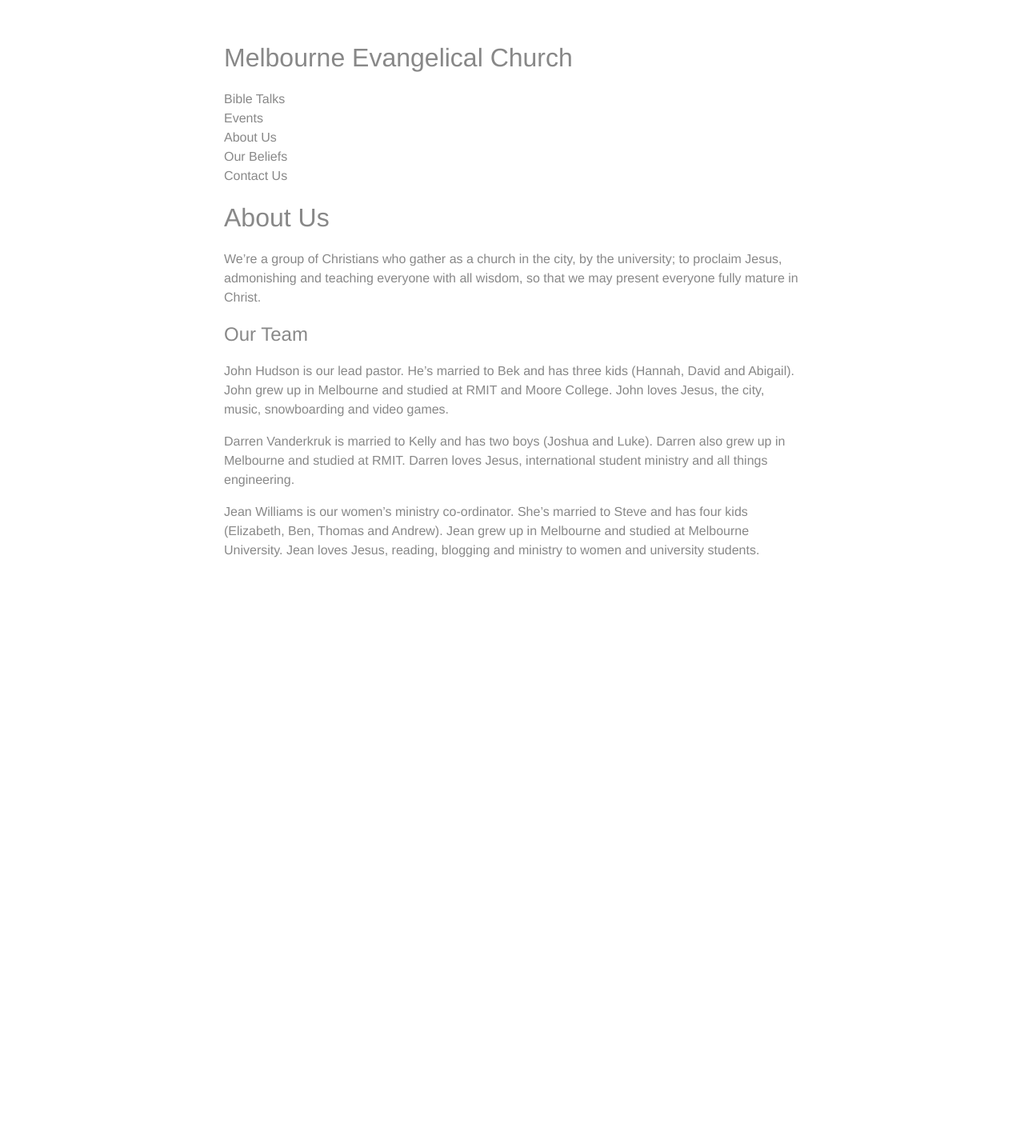
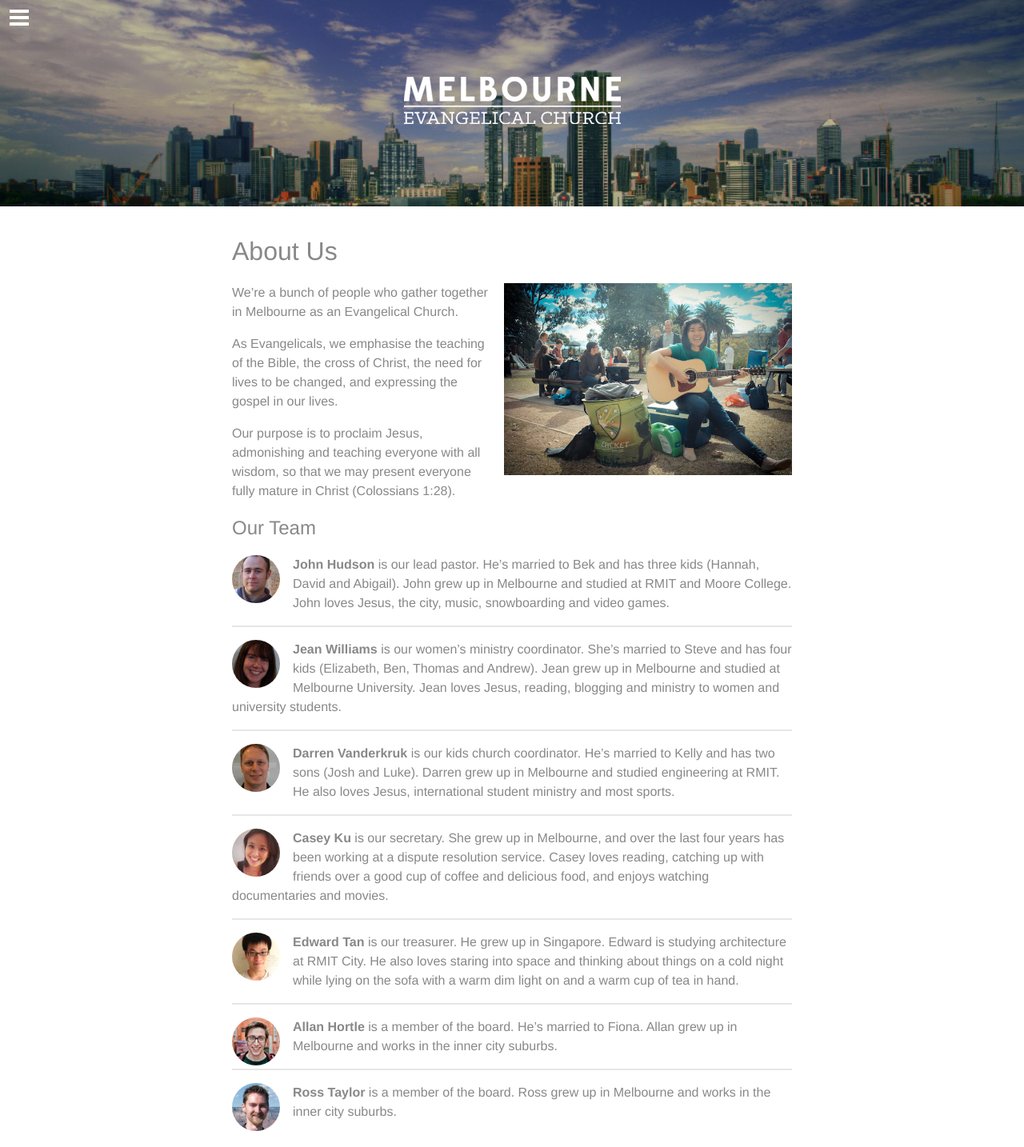
Before and after one commit to allanhortle/melbourneevangelicalchurch.com.au, a Jekyll site: the page built from about/index.markdown, in a window 1280 px wide. Shown: the whole page at 80% size. Built offline with Jekyll 4.4.1, drawn with Linux system fonts in a browser that asks for light colours; nearby versions of some CDN libraries; Markdown is read by kramdown in place of the engine named in the settings; before the commit the page ends 900 px from its top, so only the background shows below that.

Commit message:
adding new content from john

```diff
--- a/_layouts/default.html
+++ b/_layouts/default.html
@@ -5,27 +5,43 @@
 		<meta http-equiv="X-UA-Compatible" content="IE=edge,chrome=1">
 		<title>{{ page.title }} - Melbourne Evangelical</title>
 		<meta name="viewport" content="width=device-width">
-		<link rel="stylesheet" href="/css/main.css">
+		<link rel="stylesheet" href="/res/css/main.css">
 		<script src="//ajax.googleapis.com/ajax/libs/jquery/1.10.2/jquery.min.js"></script>
 
 	</head>
 	<body>
 
-		<div class="site">
 		<div class="header">
-			<h1 class="title"><a href="/">{{ site.name }}</a></h1>
 
+
+			<div class="hero">
+				<img src="/res/img/logo.png" alt="">
+			</div>
 			<nav>
-				<a href="/">Bible Talks</a>
-				<a href="/events/">Events</a>
-				<a href="/about/">About Us</a>
-				<a href="/beliefs/">Our Beliefs</a>
-				<a href="/contact/">Contact Us</a>
+				<input type="checkbox" id="toggle" />
+				<div>
+				    <label class="nav_toggle" for="toggle" onclick>
+				    	<span class="nav_ham"></span>
+				    	<span class="nav_ham"></span>
+				    	<span class="nav_ham"></span>
+				    </label>
+				    <ul class="menu">
+						<li><a href="/">Bible Talks</a></li>
+						<li><a href="/events/">Events</a></li>
+						<li><a href="/about/">About Us</a></li>
+						<li><a href="/beliefs/">Our Beliefs</a></li>
+						<li><a href="/contact/">Contact Us</a></li>
+				    </ul>
+				</div>
 			</nav>
 
 		</div>
+
+
+		<div class="content">
 			<h1>{{page.title}}</h1>
 		  {{ content }}
+		</div>
 
 	</body>
 </html>
--- a/about/index.markdown
+++ b/about/index.markdown
@@ -3,15 +3,47 @@ layout: default
 title:  "About Us"
 ---
 
-We’re a group of Christians who gather as a church in the city, by the university; to proclaim Jesus, admonishing and teaching everyone with all wisdom, so that we may present everyone fully mature in Christ.
+<img class="l-right" src="/res/img/about.jpg" height="240">
+We're a bunch of people who gather together in Melbourne as an Evangelical Church.
 
+As Evangelicals, we emphasise the teaching of the Bible, the cross of Christ, the need for lives to be changed, and expressing the gospel in our lives.
 
+Our purpose is to proclaim Jesus, admonishing and teaching everyone with all wisdom, so that we may present everyone fully mature in Christ (Colossians 1:28).
 
 Our Team
 --------
 
-John Hudson is our lead pastor. He’s married to Bek and has three kids (Hannah, David and Abigail). John grew up in Melbourne and studied at RMIT and Moore College. John loves Jesus, the city, music, snowboarding and video games.
+<img class="l-left avatar" src="/res/img/people/john.jpg" height="60">
+__John Hudson__ is our lead pastor. He’s married to Bek and has three kids (Hannah, David and Abigail). John grew up in Melbourne and studied at RMIT and Moore College. John loves Jesus, the city, music, snowboarding and video games.
 
-Darren Vanderkruk is married to Kelly and has two boys (Joshua and Luke). Darren also grew up in Melbourne and studied at RMIT. Darren loves Jesus, international student ministry and all things engineering.
+---
 
-Jean Williams is our women’s ministry co-ordinator. She’s married to Steve and has four kids (Elizabeth, Ben, Thomas and Andrew). Jean grew up in Melbourne and studied at Melbourne University. Jean loves Jesus, reading, blogging and ministry to women and university students.
+<img class="l-left avatar" src="/res/img/people/jean.jpg" height="60">
+__Jean Williams__ is our women’s ministry coordinator. She’s married to Steve and has four kids (Elizabeth, Ben, Thomas and Andrew). Jean grew up in Melbourne and studied at Melbourne University. Jean loves Jesus, reading, blogging and ministry to women and university students.
+
+---
+
+<img class="l-left avatar" src="/res/img/people/darren.jpg" height="60">
+__Darren Vanderkruk__ is our kids church coordinator. He's married to Kelly and has two sons (Josh and Luke). Darren grew up in Melbourne and studied engineering at RMIT. He also loves Jesus, international student ministry and most sports.
+
+---
+
+<img class="l-left avatar" src="/res/img/people/casey.jpg" height="60">
+__Casey Ku__ is our secretary. She grew up in Melbourne, and over the last four years has been working at a dispute resolution service. Casey loves reading, catching up with friends over a good cup of coffee and delicious food, and enjoys watching documentaries and movies.
+
+---
+
+<img class="l-left avatar" src="/res/img/people/edward.jpg" height="60">
+__Edward Tan__ is our treasurer. He grew up in Singapore. Edward is studying architecture at RMIT City. He also loves staring into space and thinking about things on a cold night while lying on the sofa with a warm dim light on and a warm cup of tea in hand.
+
+---
+
+<img class="l-left avatar" src="/res/img/people/allan.jpg" height="60">
+__Allan Hortle__ is a member of the board. He's married to Fiona. Allan grew up in Melbourne and works in the inner city suburbs. <br>
+
+---
+
+
+
+<img class="l-left avatar" src="/res/img/people/ross.jpg" height="60">
+__Ross Taylor__ is a member of the board. Ross grew up in Melbourne and works in the inner city suburbs.
--- a/css/main.css
+++ /dev/null
@@ -1,55 +0,0 @@
-* {
-  margin: 0;
-  padding: 0;
-}
-
-body {
-  background-color: #FFF;
-  color:#888;
-  font-family: Helvetica, Arial, sans-serif;
-  font-size: 1em;
-  line-height: 1.5em;
-  font-weight:300;
-  padding:32px;
-}
-
-h1,h2,h3,h4,h5,h6{
-  font-weight:400;
-  line-height: 1.5em;
-  margin:0.5em 0;
-}
-
-a {
-    color: inherit;
-    text-decoration:none
-}
-
-p{
-  margin:1em 0;
-}
-
-
-/*  L A Y O U T  */
-
-.site{
-    width:720px;
-    margin:auto;
-}
-
-nav a{
-  display:block;
-}
-
-/*
-|--------------------------------------------------------------------------
-| Modules
-|--------------------------------------------------------------------------
-|
-*/
-.map{
-  background-color: #ccc;
-}
-.map > iframe{
-  display: block;
-  height:320px;
-}
--- /dev/null
+++ b/res/css/main.css
@@ -0,0 +1,179 @@
+* {
+  margin: 0;
+  padding: 0;
+}
+
+body {
+  background-color: #FFF;
+  color:#888;
+  font-family: Helvetica, Arial, sans-serif;
+  font-size: 1em;
+  line-height: 1.5em;
+  font-weight:300;
+}
+
+h1,h2,h3,h4,h5,h6{
+  font-weight:400;
+  line-height: 1.5em;
+  margin:0.5em 0;
+}
+
+a {
+    color: inherit;
+    text-decoration:none
+}
+
+hr{
+  border:1px solid #e6e6e6;
+}
+
+p{
+  margin:1em 0;
+}
+
+
+/*  L A Y O U T  */
+
+.l-left{
+  float:left;
+}
+img.l-left{
+  margin:0 16px 16px 0;
+}
+
+.l-right{
+  float:right;
+}
+img.l-right{
+  margin:0 0 16px 16px;
+}
+
+.site{
+  width:720px;
+  margin:auto;
+}
+
+.hero{
+  text-align: center;
+  padding:96px 0;
+  background: url(../img/header_bg.jpg) no-repeat center center;
+  background-size: cover;
+}
+
+.content{
+  padding:16px;
+  max-width:700px;
+  margin:auto;
+}
+
+audio{
+  width:100%;
+}
+
+/*
+|--------------------------------------------------------------------------
+| Navigation
+|--------------------------------------------------------------------------
+|
+*/
+
+.menu{
+  text-transform: uppercase;
+  font-weight: 400;
+  background-color: #121212;
+  color:white;
+  position:absolute;
+  top:42px;
+  width:100%;
+  text-align: left;
+  padding:16px 0;
+  display:none;
+}
+
+.menu a{
+  display:block;
+  padding:8px 16px;
+
+}
+
+/*
+|--------------------------------------------------------------------------
+| Menu Functional Styles
+|--------------------------------------------------------------------------
+*/
+
+#toggle{display: none;}
+
+
+
+/*.menu { display: none; opacity: 0; width: 100%; position: absolute; right: 0; }
+.menu > li { display: block; width: 100%; margin: 0; }
+.menu > li > a { display: block; width: 100%; text-decoration: none; -webkit-box-sizing: border-box; -moz-box-sizing: border-box; box-sizing: border-box; }
+.toggle { display: block; position: relative; cursor: pointer; -webkit-touch-callout: none; -webkit-user-select: none; user-select: none; }*/
+#toggle:checked + div .menu { display: block; opacity: 1;}
+
+
+
+/*
+|--------------------------------------------------------------------------
+| Navigation Toggle
+|--------------------------------------------------------------------------
+|
+| Hamburger!
+|
+*/
+#toggle:checked + div .nav_toggle{
+  background-color: #121212;
+}
+
+.nav_ham{
+  height:4px;
+  background-color: white;
+  margin-bottom:4px;
+  display: block;
+}
+
+.nav_toggle{
+  top:0;
+  left:0;
+  padding:12px;
+  position: absolute;
+  width:24px;
+  height:24px; }
+
+
+
+
+/*
+|--------------------------------------------------------------------------
+| Modules
+|--------------------------------------------------------------------------
+|
+*/
+.map{
+  background-color: #ccc;
+}
+.map > iframe{
+  display: block;
+  height:320px;
+}
+
+.avatar{
+  border-radius: 100%;
+  margin-bottom:0 !important;
+}
+
+/*
+|--------------------------------------------------------------------------
+| Media Quries
+|--------------------------------------------------------------------------
+|
+| Description
+|
+*/
+
+@media all and (min-width: 50em) {
+  .content{
+
+  }
+}
```
Also changed, not shown: events/index.html (deleted, +0 -26 lines), events/index.markdown (added, +20 -0 lines), res/img/about.jpg (added), res/img/header_bg.jpg (added), res/img/logo.png (added), res/img/people/allan.jpg (added), res/img/people/casey.jpg (added), res/img/people/darren.jpg (added), res/img/people/edward.jpg (added), res/img/people/jean.jpg (added), res/img/people/john.jpg (added), res/img/people/ross.jpg (added).
